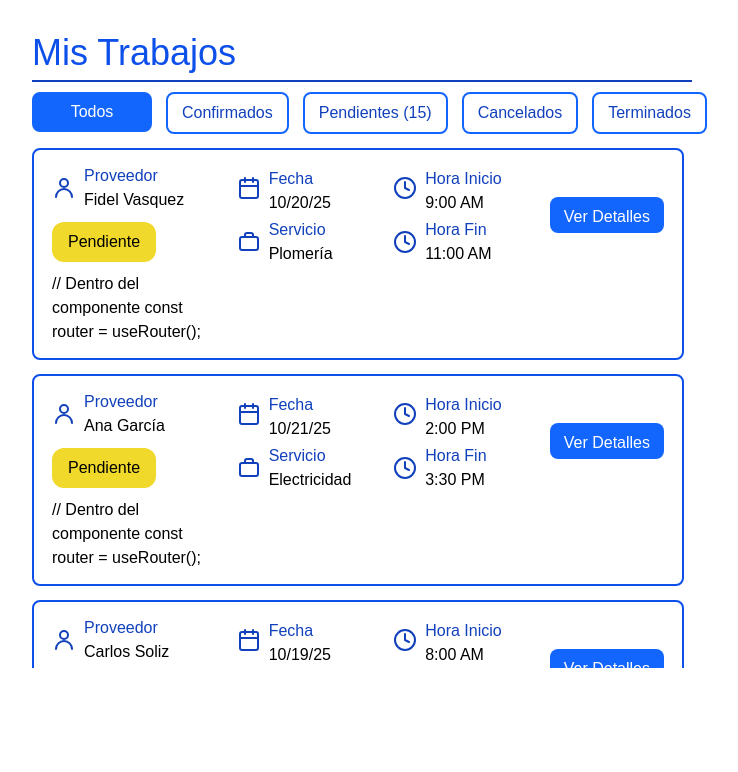
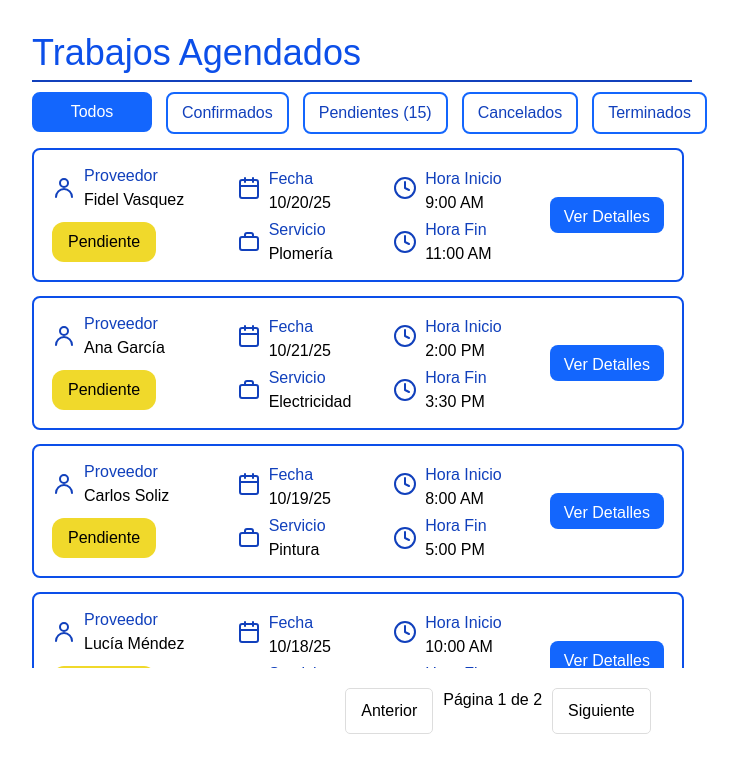
Before and after one commit to fido2024/alquiler_front, a Next.js app: page /epic_VisualizadorDeTrabajosAgendadosVistaProveedor in a window 1280 px wide. Shown: the top 772 px of the page, without its empty margins (142-880 px from the left). Built offline with nearby package versions, Linux system fonts and the light colour scheme.

Commit message:
PaginacionPeroConBugs

```diff
--- a/src/app/epic_VisualizadorDeTrabajosAgendadosVistaCliente/page.tsx
+++ b/src/app/epic_VisualizadorDeTrabajosAgendadosVistaCliente/page.tsx
@@ -21,6 +21,8 @@ const C = {
 } as const;
 
 type TabKey = 'all' | JobStatus;
+
+const ITEMS_PER_PAGE = 10; // Número de trabajos por página
 
 /* Íconos */
 const IcoUser = ({ size = 24, color = C.text }: { size?: number; color?: string }) => (
@@ -56,6 +58,7 @@ const IcoClock = ({ size = 24, color = C.text }: { size?: number; color?: string
 export default function TrabajosAgendadosPage() {
   const [tab, setTab] = useState<TabKey>('all');
   const [jobs, setJobs] = useState<Job[] | null>(null);
+  const [currentPage, setCurrentPage] = useState(1); // Página actual
   const router = useRouter();
 
   useEffect(() => {
@@ -85,6 +88,14 @@ export default function TrabajosAgendadosPage() {
     if (!jobs) return [];
     return tab === 'all' ? jobs : jobs.filter((j) => j.status === tab);
   }, [jobs, tab]);
+
+  // Lógica para manejar la paginación
+  const totalPages = Math.ceil(filtered.length / ITEMS_PER_PAGE);
+  const paginatedJobs = useMemo(() => {
+    const startIndex = (currentPage - 1) * ITEMS_PER_PAGE;
+    const endIndex = startIndex + ITEMS_PER_PAGE;
+    return filtered.slice(startIndex, endIndex);
+  }, [filtered, currentPage]);
 
   // Si no hay trabajos en los estados confirmados, pendientes, cancelados, o terminados, mostramos el mensaje
   if (
@@ -197,7 +208,7 @@ export default function TrabajosAgendadosPage() {
           width: '660px',
         }}
       >
-        {(filtered ?? []).map((job) => {
+        {paginatedJobs.map((job) => {
           const { fecha, hora } = fmt(job.startISO);
           const { hora: horaFin } = fmt(job.endISO);
           const chipBg =
@@ -251,11 +262,11 @@ export default function TrabajosAgendadosPage() {
                   </div>
                 </div>
 
-                {/* Botón “Ver Detalles” */}
+                  {/* Botón “Ver Detalles” */}
                 <div style={{ gridColumn: '4', gridRow: '1 / span 2', display: 'flex', justifyContent: 'flex-end' }}>
                   <button
                     onClick={() => {
-                      alert('PAGINA EN CONSTRUCCION'); // Mostrar "Página en construcción" al hacer clic
+                      router.push('/epic_VerDetallesAmbos'); // Asegúrate de que esta ruta coincida con tu configuración de rutas en Next.js
                     }}
                     style={{
                       padding: '8px 14px',
@@ -318,28 +329,40 @@ export default function TrabajosAgendadosPage() {
         })}
       </div>
 
-      {/* Scrollbar */}
-      <style jsx global>{`
-        .scrollwrap::-webkit-scrollbar {
-          width: 10px;
-        }
-        .scrollwrap::-webkit-scrollbar-track {
-          background: #cbd9ff;
-        }
-        .scrollwrap::-webkit-scrollbar-thumb {
-          background: ${C.text};
-          border-radius: 0;
-        }
-        .scrollwrap {
-          scrollbar-color: ${C.text} #cbd9ff;
-        }
-
-        button:active {
-          background: ${C.active} !important;
-          border-color: ${C.active} !important;
-          color: ${C.white} !important;
-        }
-      `}</style>
+      {/* Paginación */}
+      {totalPages > 1 && (
+        <div style={{ display: 'flex', justifyContent: 'center', marginTop: '20px' }}>
+          <button
+            onClick={() => setCurrentPage((prev) => Math.max(prev - 1, 1))}
+            disabled={currentPage === 1}
+            style={{
+              padding: '10px 15px',
+              borderRadius: 5,
+              border: '1px solid #ddd',
+              backgroundColor: C.white,
+              cursor: currentPage === 1 ? 'not-allowed' : 'pointer',
+            }}
+          >
+            Anterior
+          </button>
+          <span style={{ margin: '0 10px', fontSize: '16px' }}>
+            Página {currentPage} de {totalPages}
+          </span>
+          <button
+            onClick={() => setCurrentPage((prev) => Math.min(prev + 1, totalPages))}
+            disabled={currentPage === totalPages}
+            style={{
+              padding: '10px 15px',
+              borderRadius: 5,
+              border: '1px solid #ddd',
+              backgroundColor: C.white,
+              cursor: currentPage === totalPages ? 'not-allowed' : 'pointer',
+            }}
+          >
+            Siguiente
+          </button>
+        </div>
+      )}
     </main>
   );
 }
--- a/src/app/epic_VisualizadorDeTrabajosAgendadosVistaProveedor/page.tsx
+++ b/src/app/epic_VisualizadorDeTrabajosAgendadosVistaProveedor/page.tsx
@@ -5,56 +5,60 @@ import { fetchTrabajosProveedor } from './services/api';
 import { fmt } from './utils/helpers';
 import { useRouter } from 'next/navigation';
 
-
 /* Paleta */
 const C = {
-  title:'#0C4FE9',
-  text:'#1140BC',
-  borderMain:'#0C4FE9',
-  borderBtn:'#1366FD',
-  confirmed:'#1366FD',
-  pending:'#F0D92B',
-  done:'#31C950',
-  cancelled:'#E84141',
-  white:'#FFFFFF',
-  line:'#1140BC',
-  active:'#1366FD',
+  title: '#0C4FE9',
+  text: '#1140BC',
+  borderMain: '#0C4FE9',
+  borderBtn: '#1366FD',
+  confirmed: '#1366FD',
+  pending: '#F0D92B',
+  done: '#31C950',
+  cancelled: '#E84141',
+  white: '#FFFFFF',
+  line: '#1140BC',
+  active: '#1366FD',
 } as const;
 
 type TabKey = 'all' | JobStatus;
 
+const ITEMS_PER_PAGE = 10; // Número de trabajos por página
+
 /* Íconos */
-const IcoUser = ({size=24,color=C.text}:{size?:number;color?:string}) => (
-  <svg width={size} height={size} viewBox="0 0 24 24" fill="none"
-    stroke={color} strokeWidth="2" strokeLinecap="round" strokeLinejoin="round">
-    <path d="M20 21a8 8 0 0 0-16 0" /><circle cx="12" cy="7" r="4" />
+const IcoUser = ({ size = 24, color = C.text }: { size?: number; color?: string }) => (
+  <svg width={size} height={size} viewBox="0 0 24 24" fill="none" stroke={color} strokeWidth="2" strokeLinecap="round" strokeLinejoin="round">
+    <path d="M20 21a8 8 0 0 0-16 0" />
+    <circle cx="12" cy="7" r="4" />
   </svg>
 );
-const IcoCalendar = ({size=24,color=C.text}:{size?:number;color?:string}) => (
-  <svg width={size} height={size} viewBox="0 0 24 24" fill="none"
-    stroke={color} strokeWidth="2" strokeLinecap="round" strokeLinejoin="round">
+
+const IcoCalendar = ({ size = 24, color = C.text }: { size?: number; color?: string }) => (
+  <svg width={size} height={size} viewBox="0 0 24 24" fill="none" stroke={color} strokeWidth="2" strokeLinecap="round" strokeLinejoin="round">
     <rect x="3" y="4" width="18" height="18" rx="2" />
-    <line x1="16" y1="2" x2="16" y2="6" /><line x1="8" y1="2" x2="8" y2="6" />
+    <line x1="16" y1="2" x2="16" y2="6" />
+    <line x1="8" y1="2" x2="8" y2="6" />
     <line x1="3" y1="10" x2="21" y2="10" />
   </svg>
 );
-const IcoBrief = ({size=24,color=C.text}:{size?:number;color?:string}) => (
-  <svg width={size} height={size} viewBox="0 0 24 24" fill="none"
-    stroke={color} strokeWidth="2" strokeLinecap="round" strokeLinejoin="round">
+
+const IcoBrief = ({ size = 24, color = C.text }: { size?: number; color?: string }) => (
+  <svg width={size} height={size} viewBox="0 0 24 24" fill="none" stroke={color} strokeWidth="2" strokeLinecap="round" strokeLinejoin="round">
     <rect x="3" y="7" width="18" height="13" rx="2" />
     <path d="M16 7V5a2 2 0 0 0-2-2h-4a2 2 0 0 0-2 2v2" />
   </svg>
 );
-const IcoClock = ({size=24,color=C.text}:{size?:number;color?:string}) => (
-  <svg width={size} height={size} viewBox="0 0 24 24" fill="none"
-    stroke={color} strokeWidth="2" strokeLinecap="round" strokeLinejoin="round">
-    <circle cx="12" cy="12" r="10" /><path d="M12 6v6l4 2" />
+
+const IcoClock = ({ size = 24, color = C.text }: { size?: number; color?: string }) => (
+  <svg width={size} height={size} viewBox="0 0 24 24" fill="none" stroke={color} strokeWidth="2" strokeLinecap="round" strokeLinejoin="round">
+    <circle cx="12" cy="12" r="10" />
+    <path d="M12 6v6l4 2" />
   </svg>
 );
 
 export default function TrabajosAgendadosPage() {
   const [tab, setTab] = useState<TabKey>('all');
   const [jobs, setJobs] = useState<Job[] | null>(null);
+  const [currentPage, setCurrentPage] = useState(1); // Página actual
   const router = useRouter();
 
   useEffect(() => {
@@ -62,36 +66,59 @@ export default function TrabajosAgendadosPage() {
 
     // Llamamos a la API. Esta ahora es la versión MOCK
     fetchTrabajosProveedor('proveedor_123')
-      .then(d => { if (alive) setJobs(d); })
-      .catch(err => {
-        console.error("Error al cargar trabajos (mock):", err);
+      .then((d) => {
+        if (alive) setJobs(d);
+      })
+      .catch((err) => {
+        console.error('Error al cargar trabajos (mock):', err);
       });
 
-    return () => { alive = false; };
+    return () => {
+      alive = false;
+    };
   }, []); // El 'useEffect' se ejecuta solo una vez al cargar
 
   const counts = useMemo(() => {
     const c = { confirmed: 0, pending: 0, cancelled: 0, done: 0 } as Record<JobStatus, number>;
-    (jobs ?? []).forEach(j => c[j.status]++);
+    (jobs ?? []).forEach((j) => c[j.status]++);
     return c;
   }, [jobs]);
 
   const filtered = useMemo(() => {
     if (!jobs) return [];
-    return tab === 'all' ? jobs : jobs.filter(j => j.status === tab);
+    return tab === 'all' ? jobs : jobs.filter((j) => j.status === tab);
   }, [jobs, tab]);
+
+  // Lógica para manejar la paginación
+  const totalPages = Math.ceil(filtered.length / ITEMS_PER_PAGE);
+  const paginatedJobs = useMemo(() => {
+    const startIndex = (currentPage - 1) * ITEMS_PER_PAGE;
+    const endIndex = startIndex + ITEMS_PER_PAGE;
+    return filtered.slice(startIndex, endIndex);
+  }, [filtered, currentPage]);
+
+  // Si no hay trabajos en los estados confirmados, pendientes, cancelados, o terminados, mostramos el mensaje
+  if (
+    (tab === 'confirmed' && counts.confirmed === 0) ||
+    (tab === 'pending' && counts.pending === 0) ||
+    (tab === 'cancelled' && counts.cancelled === 0) ||
+    (tab === 'done' && counts.done === 0)
+  ) {
+    return (
+      <main style={{ padding: 24, maxWidth: 980, margin: '0 auto', fontWeight: 500, color: C.text, fontSize: '20px', textAlign: 'center' }}>
+        <h1 style={{ fontSize: 36, fontWeight: 400, color: C.title, marginTop: 2, marginBottom: 0 }}>Trabajos Agendados</h1>
+        <div style={{ height: 1.5, width: '660px', background: C.line, marginBottom: 10 }} />
+        <p style={{ color: 'red', fontSize: '24px', fontWeight: 700 }}>DISPONIBLE EN EL SEGUNDO SPRINT</p>
+      </main>
+    );
+  }
 
   // Mientras 'jobs' sea null (esperando la carga), mostramos un mensaje de carga
   if (!jobs) {
     return (
       <main style={{ padding: 24, maxWidth: 980, margin: '0 auto', fontWeight: 500, color: C.text, fontSize: '20px', textAlign: 'center' }}>
-        <h1 style={{ fontSize: 36, fontWeight: 400, color: C.title, marginTop: 2, marginBottom: 0 }}>Mis Trabajos</h1>
-        <div style={{
-          height: 1.5,
-          width: '660px',
-          background: C.line,
-          marginBottom: 10
-        }} />
+        <h1 style={{ fontSize: 36, fontWeight: 400, color: C.title, marginTop: 2, marginBottom: 0 }}>Trabajos Agendados</h1>
+        <div style={{ height: 1.5, width: '660px', background: C.line, marginBottom: 10 }} />
         <p>Cargando mis trabajos...</p>
       </main>
     );
@@ -100,28 +127,32 @@ export default function TrabajosAgendadosPage() {
   return (
     <main style={{ padding: 24, maxWidth: 980, margin: '0 auto', fontWeight: 400 }}>
       {/* Título */}
-      <h1 style={{ fontSize: 36, fontWeight: 400, color: C.title, marginTop: 2, marginBottom: 0 }}>
-        Mis Trabajos
-      </h1>
+      <h1 style={{ fontSize: 36, fontWeight: 400, color: C.title, marginTop: 2, marginBottom: 0 }}>Trabajos Agendados</h1>
 
       {/* Línea más delgada */}
-      <div style={{
+      <div
+        style={{
           height: 1.5,
           width: '660px',
           background: C.line,
-        marginBottom: 10
-      }} />
+          marginBottom: 10,
+        }}
+      />
 
       {/* Tabs */}
-      <div role="tablist" aria-label="Filtros de estado"
-           style={{ display:'flex', gap:14, flexWrap:'wrap', marginBottom: 14 }}>
-        {(['all','confirmed','pending','cancelled','done'] as TabKey[]).map(k => {
+      <div role="tablist" aria-label="Filtros de estado" style={{ display: 'flex', gap: 14, flexWrap: 'wrap', marginBottom: 14 }}>
+        {(['all', 'confirmed', 'pending', 'cancelled', 'done'] as TabKey[]).map((k) => {
           const active = tab === k;
           const badge =
-            k === 'all' ? (jobs?.length ?? 0) :
-            k === 'confirmed' ? counts.confirmed :
-            k === 'pending' ? counts.pending :
-            k === 'cancelled' ? counts.cancelled : counts.done;
+            k === 'all'
+              ? jobs?.length ?? 0
+              : k === 'confirmed'
+              ? counts.confirmed
+              : k === 'pending'
+              ? counts.pending
+              : k === 'cancelled'
+              ? counts.cancelled
+              : counts.done;
 
           const baseBtn: React.CSSProperties = {
             borderRadius: 8,
@@ -130,33 +161,35 @@ export default function TrabajosAgendadosPage() {
             color: active ? C.white : C.text,
             fontWeight: 400,
             fontSize: 16,
-            display:'flex',
-            alignItems:'center',
-            justifyContent:'center',
-            gap:8,
-            cursor:'pointer',
+            display: 'flex',
+            alignItems: 'center',
+            justifyContent: 'center',
+            gap: 8,
+            cursor: 'pointer',
             transition: 'all 0.2s ease',
             padding: '8px 14px',
             lineHeight: '22px',
           };
 
           const isAll = k === 'all';
-          const allSize: React.CSSProperties = isAll ? {
+          const allSize: React.CSSProperties = isAll
+            ? {
                 padding: '8px 16px',
                 minWidth: 120,
-            height: 40
-          } : {};
+                height: 40,
+              }
+            : {};
 
           return (
-            <button
-              key={k}
-              onClick={() => setTab(k)}
-              style={{ ...baseBtn, ...allSize }}
-            >
-              {k === 'all' ? 'Todos'
-                : k === 'confirmed' ? 'Confirmados'
-                : k === 'pending' ? `Pendientes${badge > 0 ? ` (${badge})` : ''}`
-                : k === 'cancelled' ? 'Cancelados'
+            <button key={k} onClick={() => setTab(k)} style={{ ...baseBtn, ...allSize }}>
+              {k === 'all'
+                ? 'Todos'
+                : k === 'confirmed'
+                ? 'Confirmados'
+                : k === 'pending'
+                ? `Pendientes${badge > 0 ? ` (${badge})` : ''}`
+                : k === 'cancelled'
+                ? 'Cancelados'
                 : 'Terminados'}
             </button>
           );
@@ -164,75 +197,75 @@ export default function TrabajosAgendadosPage() {
       </div>
 
       {/* Lista */}
-      <div className="scrollwrap"
+      <div
+        className="scrollwrap"
         style={{
-             display:'grid',
+          display: 'grid',
           gap: 14,
           maxHeight: 520,
-             overflow:'auto',
+          overflow: 'auto',
           paddingRight: 8,
-             width: '660px'
-           }}>
-        {(filtered ?? []).map(job => {
+          width: '660px',
+        }}
+      >
+        {paginatedJobs.map((job) => {
           const { fecha, hora } = fmt(job.startISO);
           const { hora: horaFin } = fmt(job.endISO);
           const chipBg =
-            job.status === 'confirmed' ? C.confirmed :
-            job.status === 'pending'   ? C.pending   :
-            job.status === 'done'      ? C.done      : C.cancelled;
+            job.status === 'confirmed'
+              ? C.confirmed
+              : job.status === 'pending'
+              ? C.pending
+              : job.status === 'done'
+              ? C.done
+              : C.cancelled;
 
           return (
-            <article key={job.id} style={{
-              border: `2.5px solid ${C.borderMain}`,
-              borderRadius: 8,
-              background: C.white,
-              padding: '14px 18px',
-            }}>
-              <div style={{
-                display:'grid',
-                gridTemplateColumns:'1.2fr 1fr 1fr auto',
-                gridTemplateRows:'auto auto',
+            <article key={job.id} style={{ border: `2.5px solid ${C.borderMain}`, borderRadius: 8, background: C.white, padding: '14px 18px' }}>
+              <div
+                style={{
+                  display: 'grid',
+                  gridTemplateColumns: '1.2fr 1fr 1fr auto',
+                  gridTemplateRows: 'auto auto',
                   columnGap: 16,
                   rowGap: 6,
-                alignItems:'center'
-              }}>
+                  alignItems: 'center',
+                }}
+              >
                 {/* Cliente */}
-                <div style={{ gridColumn:'1', gridRow:'1', display:'flex', gap:8, alignItems:'center'}}>
+                <div style={{ gridColumn: '1', gridRow: '1', display: 'flex', gap: 8, alignItems: 'center' }}>
                   <IcoUser />
                   <div>
-                    <span style={{ color: C.text }}>Proveedor</span><br />
-                    <span style={{ color:'#000' }}>{job.clientName}</span>
+                    <span style={{ color: C.text }}>Proveedor</span>
+                    <br />
+                    <span style={{ color: '#000' }}>{job.clientName}</span>
                   </div>
                 </div>
 
                 {/* Fecha */}
-                <div style={{ gridColumn:'2', gridRow:'1', display:'flex', gap:8, alignItems:'center'}}>
+                <div style={{ gridColumn: '2', gridRow: '1', display: 'flex', gap: 8, alignItems: 'center' }}>
                   <IcoCalendar />
-                  <div style={{ transform:'translateY(3px)' }}>
-                    <span style={{ color: C.text }}>Fecha</span><br />
-                    <span style={{ color:'#000' }}>{fecha.replaceAll('-', '/')}</span>
+                  <div style={{ transform: 'translateY(3px)' }}>
+                    <span style={{ color: C.text }}>Fecha</span>
+                    <br />
+                    <span style={{ color: '#000' }}>{fecha.replaceAll('-', '/')}</span>
                   </div>
                 </div>
 
                 {/* Hora inicio */}
-                <div style={{ gridColumn:'3', gridRow:'1', display:'flex', gap:8, alignItems:'center'}}>
+                <div style={{ gridColumn: '3', gridRow: '1', display: 'flex', gap: 8, alignItems: 'center' }}>
                   <IcoClock />
-                  <div style={{ transform:'translateY(3px)' }}>
-                    <span style={{ color: C.text }}>Hora Inicio</span><br />
-                    <span style={{ color:'#000' }}>{hora.replace(/^0/,'')}</span>
+                  <div style={{ transform: 'translateY(3px)' }}>
+                    <span style={{ color: C.text }}>Hora Inicio</span>
+                    <br />
+                    <span style={{ color: '#000' }}>{hora.replace(/^0/, '')}</span>
                   </div>
                 </div>
 
-
-                  // Dentro del componente
-
-                  const router = useRouter();
-
-                  { /* Botón “Ver Detalles” */}
+                {/* Botón “Ver Detalles” */}
                 <div style={{ gridColumn: '4', gridRow: '1 / span 2', display: 'flex', justifyContent: 'flex-end' }}>
                   <button
                     onClick={() => {
-                        // Aquí se redirige a la página de detalles
                       router.push('/epic_VerDetallesAmbos'); // Asegúrate de que esta ruta coincida con tu configuración de rutas en Next.js
                     }}
                     style={{
@@ -251,36 +284,43 @@ export default function TrabajosAgendadosPage() {
                 </div>
 
                 {/* Estado */}
-                <div style={{ gridColumn:'1', gridRow:'2' }}>
-                  <div style={{
-                    display:'inline-block',
+                <div style={{ gridColumn: '1', gridRow: '2' }}>
+                  <div
+                    style={{
+                      display: 'inline-block',
                       padding: '8px 16px',
                       borderRadius: 12,
                       background: chipBg,
-                    color: job.status === 'pending' ? '#000000' : C.white  // ← negro solo para “Pendiente”
-                  }}>
-
-                    {job.status === 'confirmed' ? 'Confirmado'
-                      : job.status === 'pending' ? 'Pendiente'
-                      : job.status === 'done' ? 'Terminado' : 'Cancelado'}
+                      color: job.status === 'pending' ? '#000000' : C.white, // ← negro solo para “Pendiente”
+                    }}
+                  >
+                    {job.status === 'confirmed'
+                      ? 'Confirmado'
+                      : job.status === 'pending'
+                      ? 'Pendiente'
+                      : job.status === 'done'
+                      ? 'Terminado'
+                      : 'Cancelado'}
                   </div>
                 </div>
 
                 {/* Servicio */}
-                <div style={{ gridColumn:'2', gridRow:'2', display:'flex', gap:8, alignItems:'center' }}>
+                <div style={{ gridColumn: '2', gridRow: '2', display: 'flex', gap: 8, alignItems: 'center' }}>
                   <IcoBrief />
                   <div>
-                    <span style={{ color: C.text }}>Servicio</span><br />
-                    <span style={{ color:'#000' }}>{job.service}</span>
+                    <span style={{ color: C.text }}>Servicio</span>
+                    <br />
+                    <span style={{ color: '#000' }}>{job.service}</span>
                   </div>
                 </div>
 
                 {/* Hora fin */}
-                <div style={{ gridColumn:'3', gridRow:'2', display:'flex', gap:8, alignItems:'center' }}>
+                <div style={{ gridColumn: '3', gridRow: '2', display: 'flex', gap: 8, alignItems: 'center' }}>
                   <IcoClock />
                   <div>
-                    <span style={{ color: C.text }}>Hora Fin</span><br />
-                    <span style={{ color:'#000' }}>{horaFin.replace(/^0/,'')}</span>
+                    <span style={{ color: C.text }}>Hora Fin</span>
+                    <br />
+                    <span style={{ color: '#000' }}>{horaFin.replace(/^0/, '')}</span>
                   </div>
                 </div>
               </div>
@@ -289,24 +329,40 @@ export default function TrabajosAgendadosPage() {
         })}
       </div>
 
-      {/* Scrollbar */}
-      <style jsx global>{`
-        .scrollwrap::-webkit-scrollbar { width: 10px; }
-        .scrollwrap::-webkit-scrollbar-track { background: #cbd9ff; }
-        .scrollwrap::-webkit-scrollbar-thumb { background: ${C.text}; border-radius: 0; }
-        .scrollwrap { scrollbar-color: ${C.text} #cbd9ff; }
-
-        button:active {
-          background: ${C.active} !important;
-          border-color: ${C.active} !important;
-          color: ${C.white} !important;
-        }
-
-
-
-      `}</style>
-
-
+      {/* Paginación */}
+      {totalPages > 1 && (
+        <div style={{ display: 'flex', justifyContent: 'center', marginTop: '20px' }}>
+          <button
+            onClick={() => setCurrentPage((prev) => Math.max(prev - 1, 1))}
+            disabled={currentPage === 1}
+            style={{
+              padding: '10px 15px',
+              borderRadius: 5,
+              border: '1px solid #ddd',
+              backgroundColor: C.white,
+              cursor: currentPage === 1 ? 'not-allowed' : 'pointer',
+            }}
+          >
+            Anterior
+          </button>
+          <span style={{ margin: '0 10px', fontSize: '16px' }}>
+            Página {currentPage} de {totalPages}
+          </span>
+          <button
+            onClick={() => setCurrentPage((prev) => Math.min(prev + 1, totalPages))}
+            disabled={currentPage === totalPages}
+            style={{
+              padding: '10px 15px',
+              borderRadius: 5,
+              border: '1px solid #ddd',
+              backgroundColor: C.white,
+              cursor: currentPage === totalPages ? 'not-allowed' : 'pointer',
+            }}
+          >
+            Siguiente
+          </button>
+        </div>
+      )}
     </main>
   );
 }
```
Lines whose indentation alone changed are shown as unchanged.
